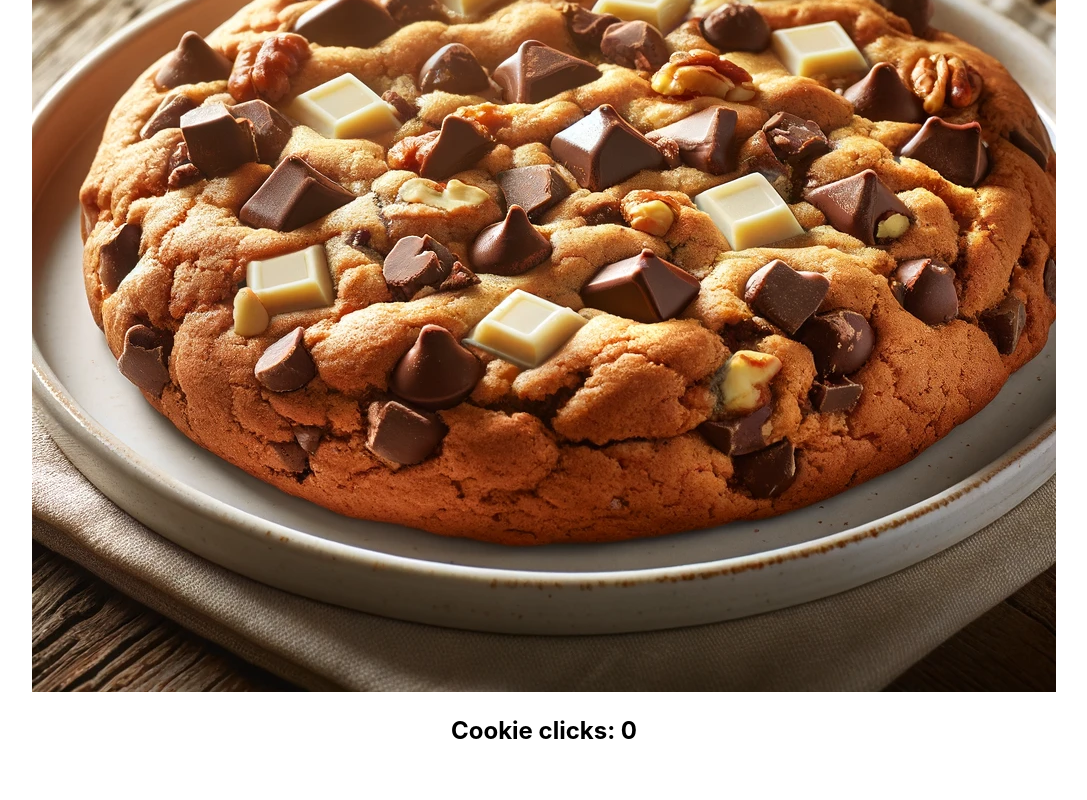
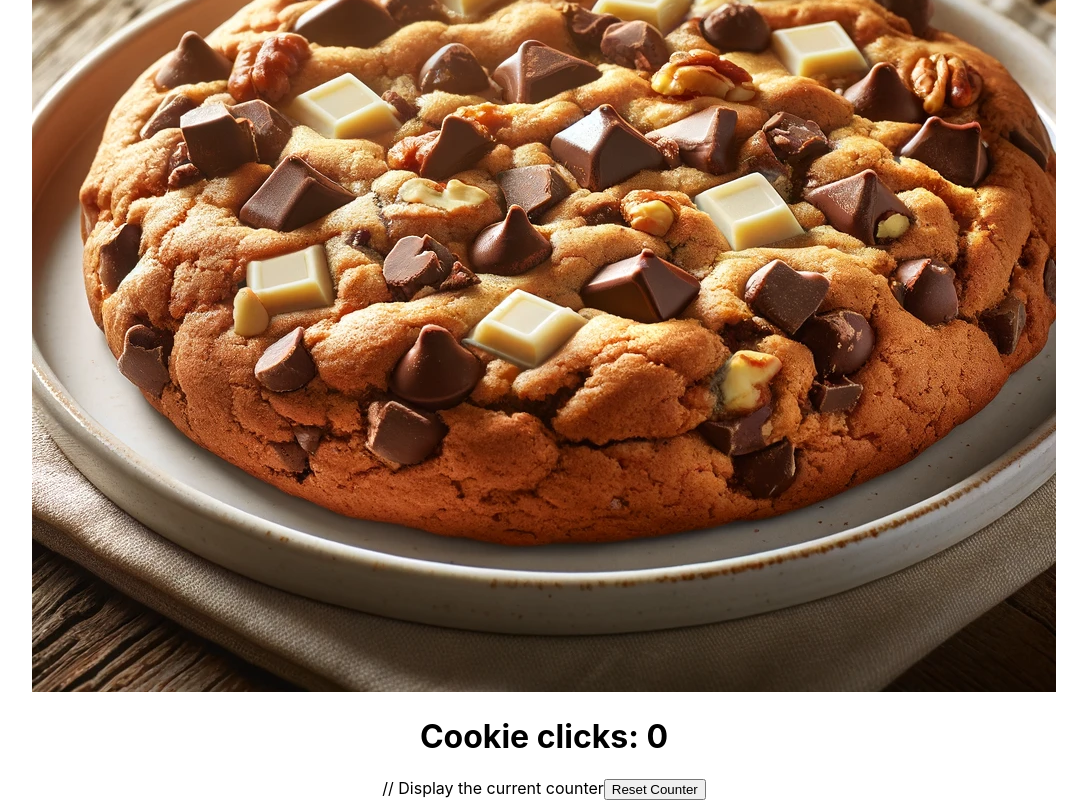
Before and after one commit to dannyforest/cookie-clicker-react, a React (Create React App) app: page / in a window 1280 px wide. Shown: the part 332-1132 px from the top of the page, without its empty margins (96-1183 px from the left). Before the commit the page ends 1097 px from the top, so only its background shows below. Built offline with nearby package versions, Linux system fonts and the light colour scheme.

Commit message:
saving to localstorage + reset button

```diff
--- a/src/components/Cookie.tsx
+++ b/src/components/Cookie.tsx
@@ -1,20 +1,34 @@
-import React, { useState } from 'react';
+import React, { useState, useEffect } from 'react';
 
 export const Cookie = () => {
-    // Initialize the state to store the counter
-    const [counter, setCounter] = useState(0);
+    // Initialize the counter from localStorage if available, otherwise start at 0
+    const [counter, setCounter] = useState(() => {
+        const savedCounter = localStorage.getItem('cookieCounter');
+        return savedCounter !== null ? parseInt(savedCounter, 10) : 0;
+    });
 
-    // Function to handle the click event
+    // Function to handle the click event that increments the counter
     const handleClick = () => {
-        setCounter(counter + 1); // Increment the counter
+        setCounter(prevCounter => prevCounter + 1);
     }
+
+    // Function to reset the counter
+    const handleReset = () => {
+        setCounter(0);
+    }
+
+    // Use useEffect to store the counter in localStorage when it changes
+    useEffect(() => {
+        localStorage.setItem('cookieCounter', String(counter));
+    }, [counter]);
 
     return (
         <>
             <img src={'cookie.webp'} alt={'a very delicious looking cookie! Yummy yummy!'}
-                 onClick={handleClick} // Add the onClick handler
+                 onClick={handleClick} // Add the onClick handler to the image
             />
-            <h2>Cookie clicks: {counter}</h2>
+            <h1>Cookie clicks: {counter}</h1> // Display the current counter
+            <button onClick={handleReset}>Reset Counter</button>
         </>
     )
 }
```
